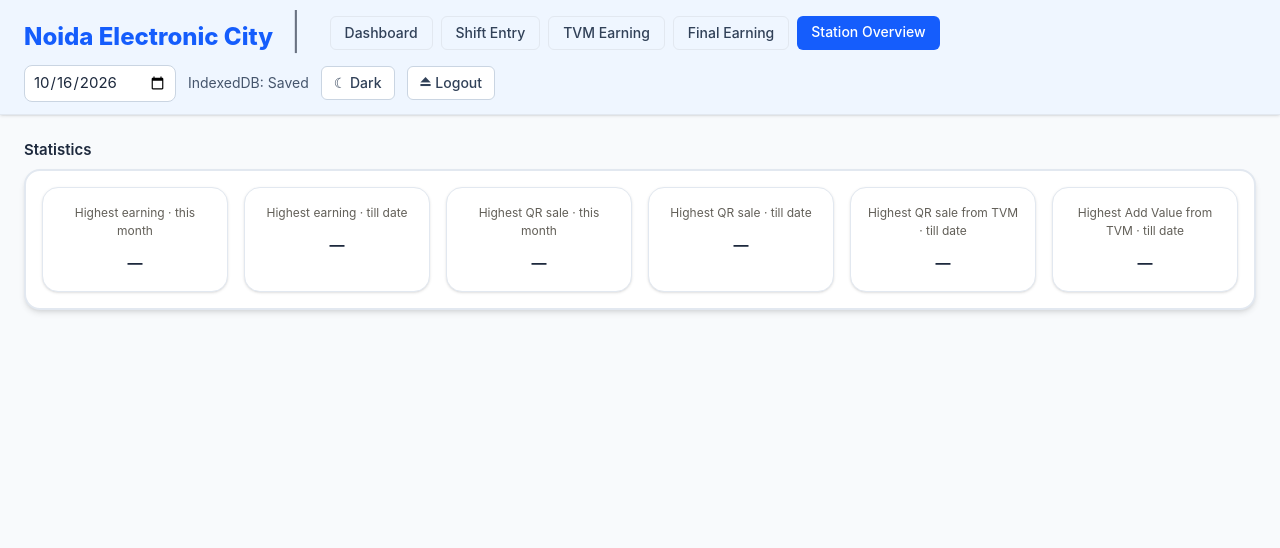
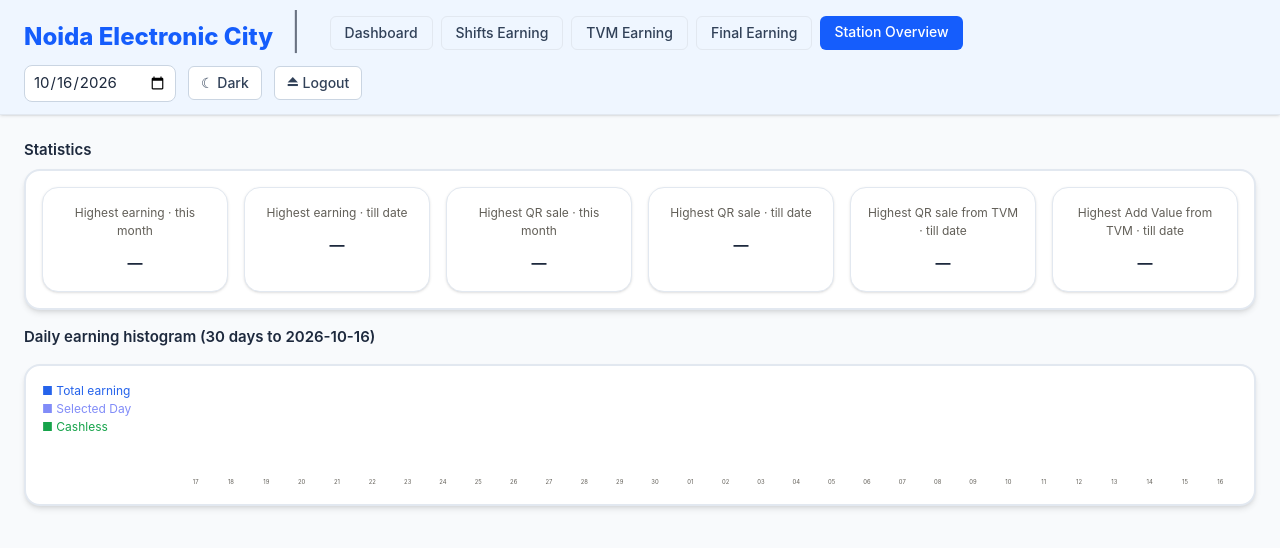
Before and after one commit to vineetsingh23/dmrc-earning, a React (Vite) app: page /station-overview in a window 1280 px wide. Both pictures are taken after a click on the button "Login". Shown: the top 548 px of the page. Built offline with nearby package versions, Linux system fonts and the light colour scheme.

Commit message:
statistics useref

```diff
--- a/dev-dist/sw.js
+++ b/dev-dist/sw.js
@@ -78,7 +78,7 @@ define(['./workbox-7e5eb42b'], (function (workbox) { 'use strict';
    */
   workbox.precacheAndRoute([{
     "url": "index.html",
-    "revision": "0.6eoej3l4tr8"
+    "revision": "0.558q6oi97u8"
   }], {});
   workbox.cleanupOutdatedCaches();
   workbox.registerRoute(new workbox.NavigationRoute(workbox.createHandlerBoundToURL("index.html"), {
--- a/src/components/registerWorkspace.tsx
+++ b/src/components/registerWorkspace.tsx
@@ -1,25 +1,25 @@
-import { useMemo } from 'react';
-import { registerSW } from 'virtual:pwa-register';
-if (import.meta.env.MODE !== 'file') registerSW({ immediate: true });
-import { useEffect, useState } from 'react';
-import { Navigate, NavLink, Route, Routes } from 'react-router-dom';
-import EarningSheetTable from './stationEarning/earningSheetTable';
-import CashInHandCard from './dashboard/cashInHandCard';
-import CashInPossessionCard from './dashboard/cashInPossessionCard';
-import SendToBankDialog from './dashboard/sentToBankDialog';
-import { shiftEntryColumns } from '../lib/shiftEntrycolumns';
-import { bankRoundingAmount } from '../lib/businessRules';
-import { updateEntryCell } from '../handlers/entryCellHandler';
-import { updateCashCount } from '../handlers/cashcountHandlers';
-import { recordBankTransfer } from '../handlers/cashToBankHandlers';
-import { useRegisterData } from '../hooks/useRegisterData';
-import { useDashboardFigures } from '../hooks/useDashboardFigures';
-import { useBankNoteDraft } from '../hooks/useBankNoteDraft';
-import ImprestIssueCard from './dashboard/imprestIssueCard';
-import AdvanceReceivedCard from './dashboard/advanceReceivedCard';
-import { updateDetailListCell } from '../handlers/detailListHandlers';
-import TvmEarningPage from './stationEarning/tvmEarningPage';
-import FinalEarningPage from './stationEarning/finalEarningPage';
+import { useMemo } from "react";
+import { registerSW } from "virtual:pwa-register";
+if (import.meta.env.MODE !== "file") registerSW({ immediate: true });
+import { useEffect, useState } from "react";
+import { Navigate, NavLink, Route, Routes } from "react-router-dom";
+import EarningSheetTable from "./stationEarning/earningSheetTable";
+import CashInHandCard from "./dashboard/cashInHandCard";
+import CashInPossessionCard from "./dashboard/cashInPossessionCard";
+import SendToBankDialog from "./dashboard/sentToBankDialog";
+import { shiftEntryColumns } from "../lib/shiftEntrycolumns";
+import { bankRoundingAmount } from "../lib/businessRules";
+import { updateEntryCell } from "../handlers/entryCellHandler";
+import { updateCashCount } from "../handlers/cashcountHandlers";
+import { recordBankTransfer } from "../handlers/cashToBankHandlers";
+import { useRegisterData } from "../hooks/useRegisterData";
+import { useDashboardFigures } from "../hooks/useDashboardFigures";
+import { useBankNoteDraft } from "../hooks/useBankNoteDraft";
+import ImprestIssueCard from "./dashboard/imprestIssueCard";
+import AdvanceReceivedCard from "./dashboard/advanceReceivedCard";
+import { updateDetailListCell } from "../handlers/detailListHandlers";
+import TvmEarningPage from "./stationEarning/tvmEarningPage";
+import FinalEarningPage from "./stationEarning/finalEarningPage";
 // import StationLoginPage from './stationLoginPage';
 import {
   appHeaderClass,
@@ -27,6 +27,7 @@ import {
   appHeaderControlsClass,
   appHeaderGroupClass,
   appShellClass,
+  cardClass,
   dashboardGridClass,
   dateInputClass,
   mainContentClass,
@@ -36,84 +37,152 @@ import {
   stackedCardsClass,
   syncStatusClass,
   themeButtonClass,
-} from '../globalStyles';
-import DetailListCard from './dashboard/detailListCard';
-import type { DetailListKind } from '../lib/registerTypes';
-import StationStatisticsCard from './stationOverview/stationStatistics';
-import type { StationRecord } from '../lib/registerTypes';
-import { filterByFacilities } from '../lib/earningColumns';
+} from "../globalStyles";
+import DetailListCard from "./dashboard/detailListCard";
+import type { DetailListKind } from "../lib/registerTypes";
+import StationStatisticsCard from "./stationOverview/stationStatistics";
+import type { StationRecord } from "../lib/registerTypes";
+import { filterByFacilities } from "../lib/earningColumns";
+import EarningHistogramCard from "./stationOverview/earningHistogram";
 
 const pages = [
-  { label: 'Dashboard', path: '/' },
-  { label: 'Shift Entry', path: '/shift-entry' },
-  { label: 'TVM Earning', path: '/tvm-earning' },
-  { label: 'Final Earning', path: '/final-earning' },
-  { label: 'Station Overview', path: '/station-overview' },
-]
-interface RegisterWorkspaceProps { station: StationRecord; onLogout: () => void }
+  { label: "Dashboard", path: "/" },
+  { label: "Shifts Earning", path: "/shift-entry" },
+  { label: "TVM Earning", path: "/tvm-earning" },
+  { label: "Final Earning", path: "/final-earning" },
+  { label: "Station Overview", path: "/station-overview" },
+];
+interface RegisterWorkspaceProps {
+  station: StationRecord;
+  onLogout: () => void;
+}
 
-export default function RegisterWorkspace({ station, onLogout }: RegisterWorkspaceProps) {
-
-
+export default function RegisterWorkspace({
+  station,
+  onLogout,
+}: RegisterWorkspaceProps) {
   const visibleShiftColumns = useMemo(
-  () => filterByFacilities(shiftEntryColumns, { hasSv4Recharge: station.hasSv4Recharge, hasParking: station.hasParking }),
+    () =>
+      filterByFacilities(shiftEntryColumns, {
+        hasSv4Recharge: station.hasSv4Recharge,
+        hasParking: station.hasParking,
+      }),
     [station],
   );
   // <EarningSheetTable columns={visibleShiftColumns} ... />
   // ...all of your old App code goes here...
 
-  const { registerState, updateRegisterState, storageStatus, storageError, isLoaded } = useRegisterData(station.name);
-  const [selectedDate, setSelectedDate] = useState(new Date().toISOString().slice(0, 10));
+  const {
+    registerState,
+    updateRegisterState,
+    storageStatus,
+    storageError,
+    isLoaded,
+  } = useRegisterData(station.name);
+  const [selectedDate, setSelectedDate] = useState(
+    new Date().toISOString().slice(0, 10),
+  );
   const [isSendDialogOpen, setIsSendDialogOpen] = useState(false);
   const [isDarkMode, setIsDarkMode] = useState(() => {
-    const savedTheme = localStorage.getItem('theme');
-    return savedTheme ? savedTheme === 'dark' : window.matchMedia('(prefers-color-scheme: dark)').matches;
+    const savedTheme = localStorage.getItem("theme");
+    return savedTheme
+      ? savedTheme === "dark"
+      : window.matchMedia("(prefers-color-scheme: dark)").matches;
   });
   const rowsOfSelectedDate = registerState.shiftEntries[selectedDate] ?? {};
 
   useEffect(() => {
-    document.documentElement.classList.toggle('dark', isDarkMode);
-    localStorage.setItem('theme', isDarkMode ? 'dark' : 'light');
+    document.documentElement.classList.toggle("dark", isDarkMode);
+    localStorage.setItem("theme", isDarkMode ? "dark" : "light");
   }, [isDarkMode]);
 
-  const renderDetailList = (title: string, listKind: DetailListKind, columnTitles: string[]) => (
-  <DetailListCard title={title} listKind={listKind} columnTitles={columnTitles}
+  const renderDetailList = (
+    title: string,
+    listKind: DetailListKind,
+    columnTitles: string[],
+  ) => (
+    <DetailListCard
+      title={title}
+      listKind={listKind}
+      columnTitles={columnTitles}
       listRows={registerState.detailLists?.[selectedDate]?.[listKind] ?? []}
       onCellChange={(rowIndex, columnIndex, newValue) =>
-      updateRegisterState(draftState => updateDetailListCell(draftState, selectedDate, listKind, rowIndex, columnIndex, newValue))} />
+        updateRegisterState((draftState) =>
+          updateDetailListCell(
+            draftState,
+            selectedDate,
+            listKind,
+            rowIndex,
+            columnIndex,
+            newValue,
+          ),
+        )
+      }
+    />
   );
 
   const figures = useDashboardFigures(registerState, selectedDate);
-  const noteDraft = useBankNoteDraft(selectedDate, figures.cashCountsInHand, figures.amountDueToBank, figures.existingTransfer);
-  const canSendToBank = !figures.existingTransfer && figures.amountDueToBank >= bankRoundingAmount;
+  const noteDraft = useBankNoteDraft(
+    selectedDate,
+    figures.cashCountsInHand,
+    figures.amountDueToBank,
+    figures.existingTransfer,
+  );
+  const canSendToBank =
+    !figures.existingTransfer && figures.amountDueToBank >= bankRoundingAmount;
 
   const changeCashCount = (countKey: string, typedValue: string) =>
-    updateRegisterState(draftState => updateCashCount(draftState, selectedDate, figures.cashCountsInHand, countKey, typedValue));
+    updateRegisterState((draftState) =>
+      updateCashCount(
+        draftState,
+        selectedDate,
+        figures.cashCountsInHand,
+        countKey,
+        typedValue,
+      ),
+    );
 
   const confirmBankTransfer = (slipNumber: string) => {
-    updateRegisterState(draftState => recordBankTransfer(draftState, {
-      date: selectedDate, amountToBank: figures.amountDueToBank, slipNumber,
-      noteCountsToSend: noteDraft.noteCountsToSend, cashCountsInHand: figures.cashCountsInHand,
-    }));
+    updateRegisterState((draftState) =>
+      recordBankTransfer(draftState, {
+        date: selectedDate,
+        amountToBank: figures.amountDueToBank,
+        slipNumber,
+        noteCountsToSend: noteDraft.noteCountsToSend,
+        cashCountsInHand: figures.cashCountsInHand,
+      }),
+    );
     setIsSendDialogOpen(false);
   };
 
-  const storageLabel = storageStatus === 'saved' ? 'IndexedDB: Saved'
-    : storageStatus === 'saving' ? 'IndexedDB: Saving…'
-      : storageStatus === 'loading' ? 'IndexedDB: Loading…'
-        : '⚠ IndexedDB error';
+  const storageLabel =
+    storageStatus === "saved"
+      ? "IndexedDB: Saved"
+      : storageStatus === "saving"
+        ? "IndexedDB: Saving…"
+        : storageStatus === "loading"
+          ? "IndexedDB: Loading…"
+          : "⚠ IndexedDB error";
 
-  if (storageStatus === 'loading') {
-    return <main className="p-6 text-slate-700 dark:text-slate-200">Loading locally saved register data…</main>;
+  if (storageStatus === "loading") {
+    return (
+      <main className="p-6 text-slate-700 dark:text-slate-200">
+        Loading locally saved register data…
+      </main>
+    );
   }
 
   if (!isLoaded) {
     return (
       <main role="alert" className="p-6 text-red-700 dark:text-red-300">
         <h1 className="font-bold">Could not load local register data.</h1>
-        <p>Check that this browser allows IndexedDB for this page, then reload the app.</p>
+        <p>
+          Check that this browser allows IndexedDB for this page, then reload
+          the app.
+        </p>
         <p className="mt-2 font-mono text-sm">
-          Reason: {storageError || '(none reported)'} · status: {storageStatus} · station: {station.name}
+          Reason: {storageError || "(none reported)"} · status: {storageStatus}{" "}
+          · station: {station.name}
         </p>
       </main>
     );
@@ -123,47 +192,55 @@ export default function RegisterWorkspace({ station, onLogout }: RegisterWorkspa
     <div className={appShellClass}>
       <header className={appHeaderClass}>
         <div className={appHeaderContentClass}>
-
           <div className={appHeaderGroupClass}>
-            <h1 className="text-2xl font-extrabold text-blue-600">{station.name} <span className='px-3 text-4xl font-light text-gray-500'>|</span></h1>
+            <h1 className="text-2xl font-extrabold text-blue-600">
+              {station.name}{" "}
+              <span className="px-3 text-4xl font-light text-gray-500">|</span>
+            </h1>
             <nav aria-label="Main navigation" className={navigationClass}>
-              {pages.map(page => (
+              {pages.map((page) => (
                 <NavLink
                   key={page.path}
                   to={page.path}
-                  end={page.path === '/'}
+                  end={page.path === "/"}
                   className={({ isActive }) =>
-                    `${isActive ? navLinkActiveClass : navLinkClass }`
+                    `${isActive ? navLinkActiveClass : navLinkClass}`
                   }
                 >
                   {page.label}
                 </NavLink>
-
-
               ))}
-
             </nav>
-
           </div>
           <div className={appHeaderControlsClass}>
-            <label className="sr-only" htmlFor="selected-date">Selected date</label>
+            <label className="sr-only" htmlFor="selected-date">
+              Selected date
+            </label>
             <input
               id="selected-date"
               type="date"
               value={selectedDate}
-              onChange={event => setSelectedDate(event.target.value)}
+              onChange={(event) => setSelectedDate(event.target.value)}
               className={dateInputClass}
             />
-            <span role="status" className={syncStatusClass} title={storageError || undefined}>{storageLabel}</span>
+            {/* <span
+              role="status"
+              className={syncStatusClass}
+              title={storageError || undefined}
+            >
+              {storageLabel}
+            </span> */}
             <button
               type="button"
-              onClick={() => setIsDarkMode(theme => !theme)}
-              aria-label={`Switch to ${isDarkMode ? 'light' : 'dark'} mode`}
+              onClick={() => setIsDarkMode((theme) => !theme)}
+              aria-label={`Switch to ${isDarkMode ? "light" : "dark"} mode`}
               className={themeButtonClass}
             >
-              {isDarkMode ? '☀ Light' : '☾ Dark'}
+              {isDarkMode ? "☀ Light" : "☾ Dark"}
             </button>
-            <button onClick={onLogout} className={themeButtonClass}>⏏ Logout</button>
+            <button onClick={onLogout} className={themeButtonClass}>
+              ⏏ Logout
+            </button>
           </div>
         </div>
       </header>
@@ -189,34 +266,73 @@ export default function RegisterWorkspace({ station, onLogout }: RegisterWorkspa
                   cashCountsInHand={figures.cashCountsInHand}
                   looseCoinAmount={figures.looseCoinsAmount}
                   denominationTotalAmount={figures.denominationTotalAmount}
-                  imprestAndAdvanceIssuedTotal={figures.imprestAndAdvanceIssuedTotal}
+                  imprestAndAdvanceIssuedTotal={
+                    figures.imprestAndAdvanceIssuedTotal
+                  }
                   totalCashInHand={figures.totalCashInHand}
                   onCountChange={changeCashCount}
                 />
                 <div className={stackedCardsClass}>
                   <ImprestIssueCard
-                    listRows={registerState.detailLists?.[selectedDate]?.imprestIssue ?? []}
+                    listRows={
+                      registerState.detailLists?.[selectedDate]?.imprestIssue ??
+                      []
+                    }
                     onAdvanceChange={(rowIndex, typedValue) =>
-                      updateRegisterState(draftState =>
-                        updateDetailListCell(draftState, selectedDate, 'imprestIssue', rowIndex, 2, typedValue))}
+                      updateRegisterState((draftState) =>
+                        updateDetailListCell(
+                          draftState,
+                          selectedDate,
+                          "imprestIssue",
+                          rowIndex,
+                          2,
+                          typedValue,
+                        ),
+                      )
+                    }
                   />
                   <AdvanceReceivedCard
-                    listRows={registerState.detailLists?.[selectedDate]?.advanceReceived ?? []}
+                    listRows={
+                      registerState.detailLists?.[selectedDate]
+                        ?.advanceReceived ?? []
+                    }
                     onAdvanceChange={(rowIndex, typedValue) =>
-                      updateRegisterState(draftState =>
-                        updateDetailListCell(draftState, selectedDate, 'advanceReceived', rowIndex, 1, typedValue))}
+                      updateRegisterState((draftState) =>
+                        updateDetailListCell(
+                          draftState,
+                          selectedDate,
+                          "advanceReceived",
+                          rowIndex,
+                          1,
+                          typedValue,
+                        ),
+                      )
+                    }
                   />
                 </div>
                 <div className="mb-4 grid grid-cols-[repeat(auto-fit,minmax(300px,1fr))] gap-3">
-  {renderDetailList('Details of out-source earning', 'outsourceEarning', ['Item', 'Amount'])}
-  {renderDetailList('Details of misc earning', 'miscEarning', ['Reason', 'Amount'])}
+                  {renderDetailList(
+                    "Details of out-source earning",
+                    "outsourceEarning",
+                    ["Item", "Amount"],
+                  )}
+                  {renderDetailList("Details of misc earning", "miscEarning", [
+                    "Reason",
+                    "Amount",
+                  ])}
                 </div>
                 <div className="mb-4">
-  {renderDetailList('Penalty details', 'penaltyDetails',
-    ['ID', 'Date & time', 'Penalty section', 'Passenger name', 'Passenger contact no.', 'Address of passenger', 'Penalty amount'])}
+                  {renderDetailList("Penalty details", "penaltyDetails", [
+                    "ID",
+                    "Date & time",
+                    "Penalty section",
+                    "Passenger name",
+                    "Passenger contact no.",
+                    "Address of passenger",
+                    "Penalty amount",
+                  ])}
                 </div>
               </div>
-
             }
           />
           <Route
@@ -226,10 +342,21 @@ export default function RegisterWorkspace({ station, onLogout }: RegisterWorkspa
                 columns={visibleShiftColumns}
                 gridName="shift"
                 rowCount={registerState.shiftRowCount}
-                readRow={rowIndex => rowsOfSelectedDate[rowIndex] ?? {}}
-                readEntryValue={(rowIndex, fieldKey) => rowsOfSelectedDate[rowIndex]?.[fieldKey] ?? ''}
+                readRow={(rowIndex) => rowsOfSelectedDate[rowIndex] ?? {}}
+                readEntryValue={(rowIndex, fieldKey) =>
+                  rowsOfSelectedDate[rowIndex]?.[fieldKey] ?? ""
+                }
                 writeEntryValue={(rowIndex, fieldKey, newValue) =>
-                  updateRegisterState(draftState => updateEntryCell(draftState.shiftEntries, selectedDate, rowIndex, fieldKey, newValue))}
+                  updateRegisterState((draftState) =>
+                    updateEntryCell(
+                      draftState.shiftEntries,
+                      selectedDate,
+                      rowIndex,
+                      fieldKey,
+                      newValue,
+                    ),
+                  )
+                }
               />
             }
           />
@@ -240,14 +367,35 @@ export default function RegisterWorkspace({ station, onLogout }: RegisterWorkspa
                 registerState={registerState}
                 updateRegisterState={updateRegisterState}
                 date={selectedDate}
-            />}
               />
-          <Route path="/final-earning" element={<FinalEarningPage registerState={registerState} date={selectedDate} />} />
+            }
+          />
+          <Route
+            path="/final-earning"
+            element={
+              <FinalEarningPage
+                registerState={registerState}
+                date={selectedDate}
+              />
+            }
+          />
 
           <Route path="*" element={<Navigate to="/" replace />} />
-          <Route path='/station-overview' element={
-            <StationStatisticsCard registerState={registerState} date={selectedDate}/>
-          }/>
+          <Route
+            path="/station-overview"
+            element={
+              <div className="flex flex-col gap-4">
+                <StationStatisticsCard
+                  registerState={registerState}
+                  date={selectedDate}
+                />
+                <EarningHistogramCard
+                  registerState={registerState}
+                  date={selectedDate}
+                />
+              </div>
+            }
+          />
         </Routes>
         {isSendDialogOpen && (
           <SendToBankDialog
@@ -258,8 +406,6 @@ export default function RegisterWorkspace({ station, onLogout }: RegisterWorkspa
             onConfirm={confirmBankTransfer}
           />
         )}
-
-
       </main>
     </div>
   );
--- a/src/components/stationOverview/earningHistogram.tsx
+++ b/src/components/stationOverview/earningHistogram.tsx
@@ -1,9 +1,10 @@
 import type { RegisterState } from '../../lib/registerTypes';
 import { addDays, dailyCashlessOfDate, dailyEarningOfDate, formatRupees } from '../../lib/earningCalculations';
+import { cardClass, cardContainer } from '../../globalStyles';
 
 interface EarningHistogramCardProps { registerState: RegisterState; date: string }
 
-const daysShown = 14, chartWidth = 600, chartHeight = 180;
+const daysShown = 30, chartWidth = 1800, chartHeight = 180;
 
 // bars for the 14 days up to the selected date: total earning and cashless earning side by side
 export default function EarningHistogramCard({ registerState, date }: EarningHistogramCardProps) {
@@ -12,13 +13,20 @@ export default function EarningHistogramCard({ registerState, date }: EarningHis
     return { dayDate, earning: dailyEarningOfDate(registerState, dayDate), cashless: dailyCashlessOfDate(registerState, dayDate) };
   });
   const highestValue = Math.max(1, ...dailyFigures.map(figures => Math.max(figures.earning, figures.cashless)));
-  const slotWidth = chartWidth / daysShown, barWidth = (slotWidth - 10) / 2, barAreaHeight = chartHeight - 30;
+  const slotWidth = chartWidth / daysShown, barWidth = (slotWidth - 10) / 4, barAreaHeight = chartHeight - 30;
 
   return (
-    <div className="rounded-2xl border border-bd bg-card p-4 shadow-sm">
-      <h2 className="font-semibold">Daily earning histogram ({daysShown} days to {date})</h2>
-      <small className="text-mu">
-        <span className="text-ac2">■</span> Total earning · <span className="text-ac">■</span> selected day · <span className="text-ok">■</span> Cashless
+    <>
+      <h2 className="font-semibold bottom-0">Daily earning histogram ({daysShown} days to {date})</h2>
+    <div className={`${cardContainer} max-h-40 top-0`}>
+      <small className="text-mu flex flex-col">
+        <ul className='flex flex-col min-w-30 text-nowrap'>
+          <li className="text-ac ">■<span> Total earning</span></li>
+          <li className="text-ac2 ">■<span> Selected Day</span></li>
+          <li className="text-ok ">■<span> Cashless</span></li>
+        </ul>
+
+        {/* <span className="text-ac">■</span> selected day · <span className="text-ok">■</span> Cashless */}
       </small>
       <svg viewBox={`0 0 ${chartWidth} ${chartHeight}`} width="100%" role="img" aria-label="Daily earning histogram">
         {dailyFigures.map(({ dayDate, earning, cashless }, dayIndex) => {
@@ -36,5 +44,6 @@ export default function EarningHistogramCard({ registerState, date }: EarningHis
         })}
       </svg>
     </div>
+          </>
   );
 }
```
Also changed, not shown: src/components/editableSheetCell.tsx (added, +29 -0 lines), src/components/stationEarning/earningSheetTable.tsx (+11 -15 lines). Lines whose indentation alone changed are shown as unchanged.
